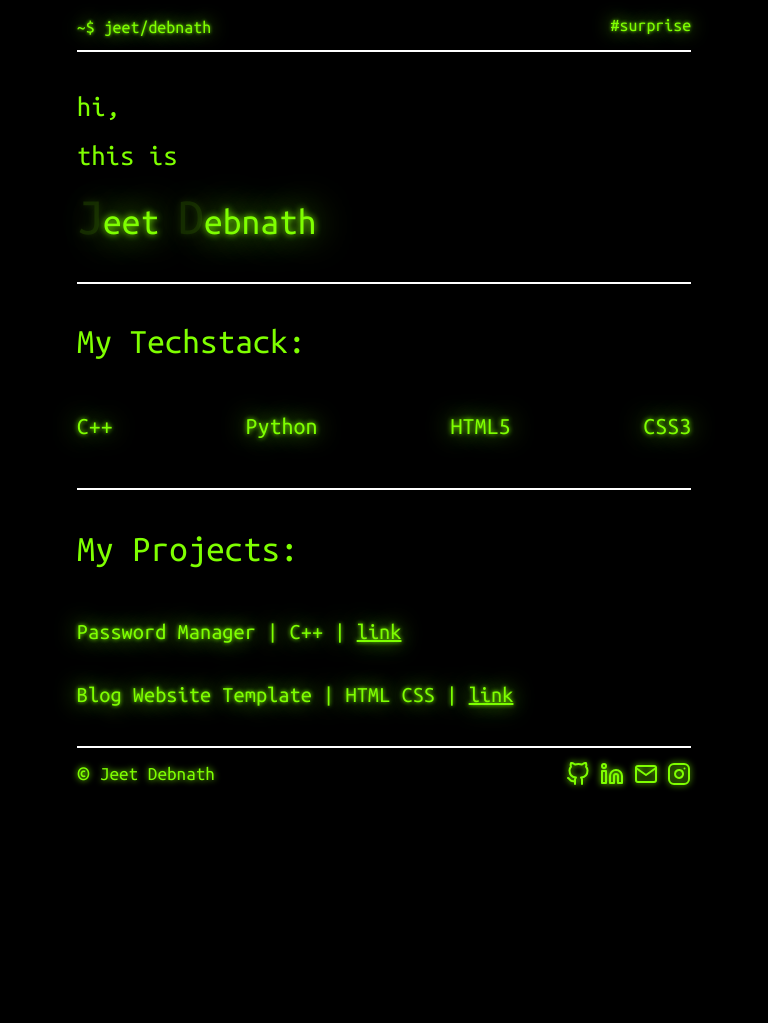
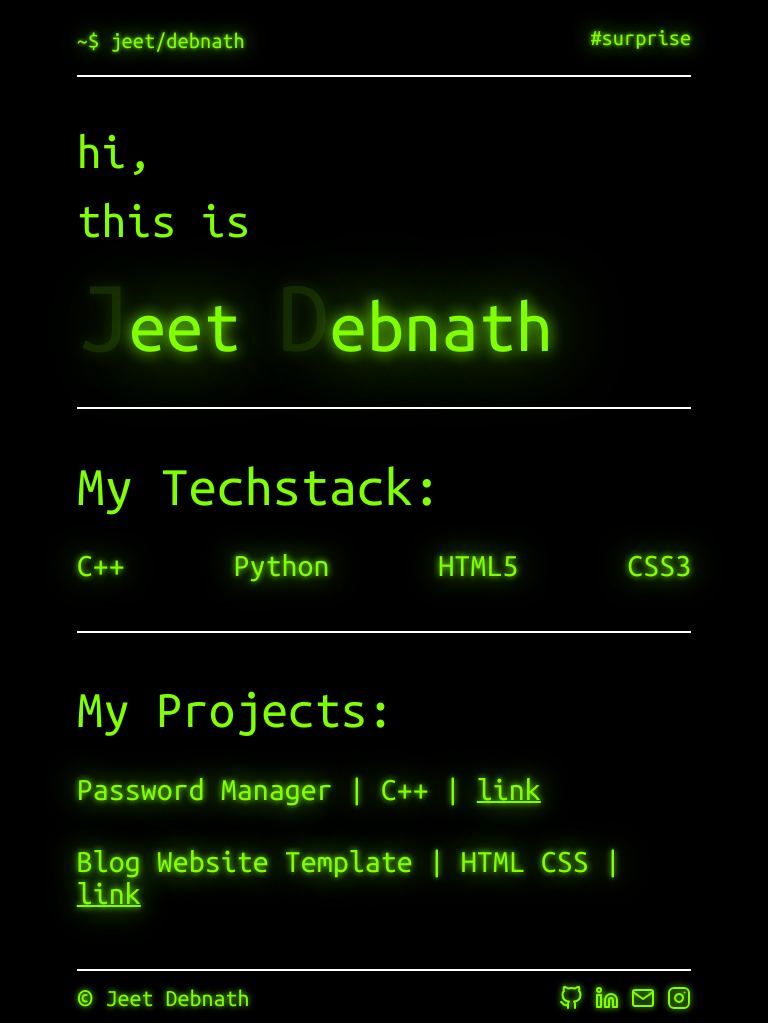
Before and after one commit to jxxt/jxxt.github.io, a plain HTML site: page index.html in a window 768 px wide. Before the commit the page ends 800 px from the top, so only its background shows below. Drawn offline with nearby package versions, Linux system fonts and the light colour scheme; files that its build step writes are made by us from their sources.

Commit message:
Update styles.scss

```diff
--- a/styles.scss
+++ b/styles.scss
@@ -397,13 +397,71 @@ span {
     }
 }
 
-@media (max-width: 55rem) {
+@media (min-width: 45rem) and (max-width: 64rem) {
+    .topbar {
+        font-size: 100%;
+        height: 75px;
+    }
+
+    .name {
+        line-height: 75px;
+    }
+
+    .end {
+        line-height: 75px;
+    }
+
+    .secondbar .title {
+        font-size: 310%;
+        margin-top: 10px;
+    }
+
+    #jeet {
+        font-size: 150%;
+    }
+
+    .hr2 {
+        margin-top: 180px;
+        margin-bottom: 50px;
+    }
+
+    .techstack ._title {
+        font-size: 350%;
+    }
+
+    .techs {
+        font-size: 200%;
+    }
+
+    .hr3 {
+        margin-top: 0px;
+        margin-bottom: 50px;
+    }
+
+    .projects {
+        font-size: 100%;
+    }
+
+    .hr4 {
+        margin-top: -30px;
+    }
+
+    .bottombar {
+        font-size: 150%;
+    }
+}
+
+@media (max-width: 45rem) {
     .topbar {
         font-size: 80%;
         height: 50px;
     }
 
-    .name, .end {
+    .name {
+        line-height: 50px;
+    }
+
+    .end {
         line-height: 50px;
     }
 
```
